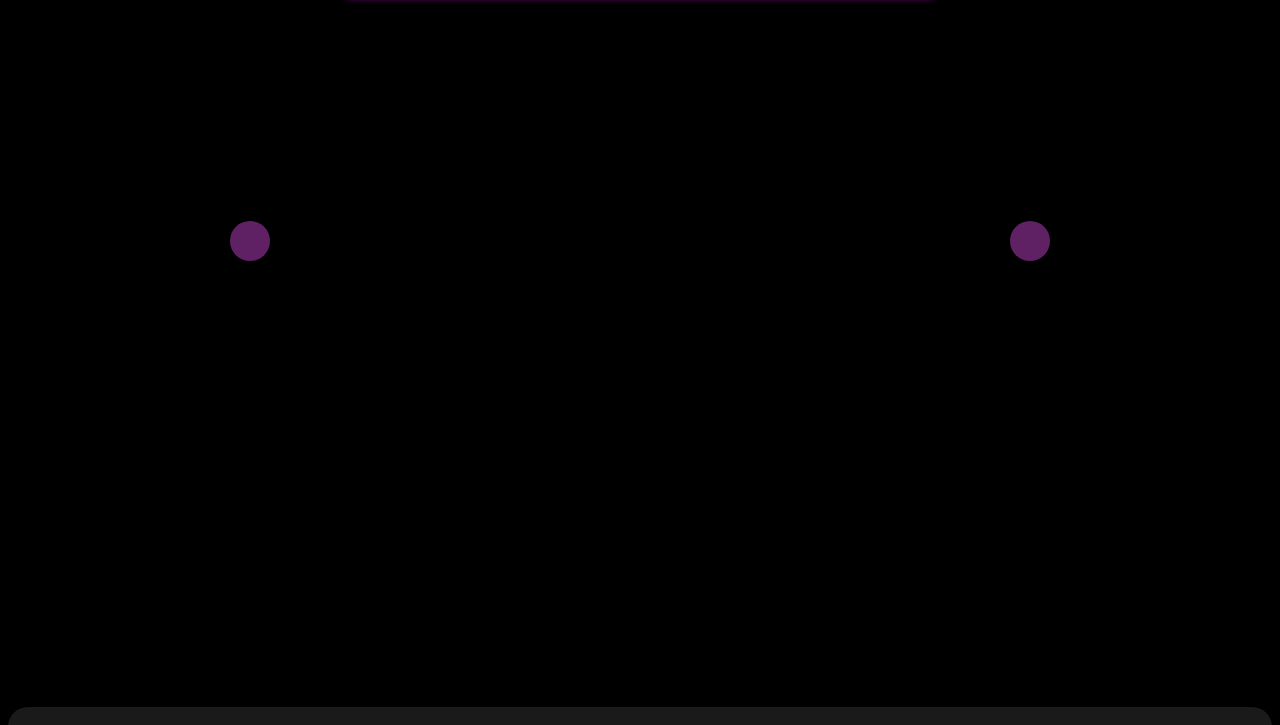
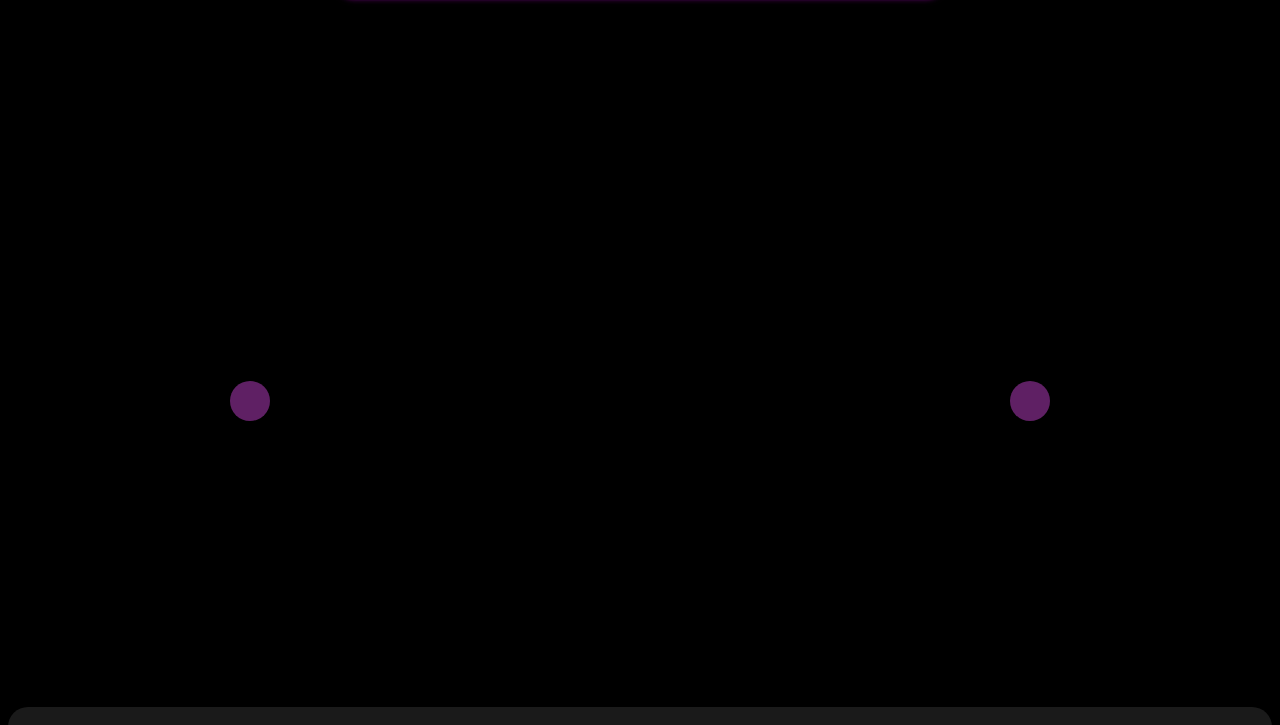
Before and after one commit to NiyathaVS/Portfolio-website, a plain HTML site: page index.html in a window 1280 px wide. Shown: the part 6179-6904 px from the top of the page. Drawn offline with Linux system fonts and the light colour scheme.

Commit message:
Update styles.css

```diff
--- a/styles.css
+++ b/styles.css
@@ -147,12 +147,12 @@ html, body {
 }
 
 .btn-prev {
-  top: 800%;
+  top: 820%;
   left: 18%;
 }
 
 .btn-next {
-  top: 800%;
+  top: 820%;
   right: 18%;
 }
 
```
